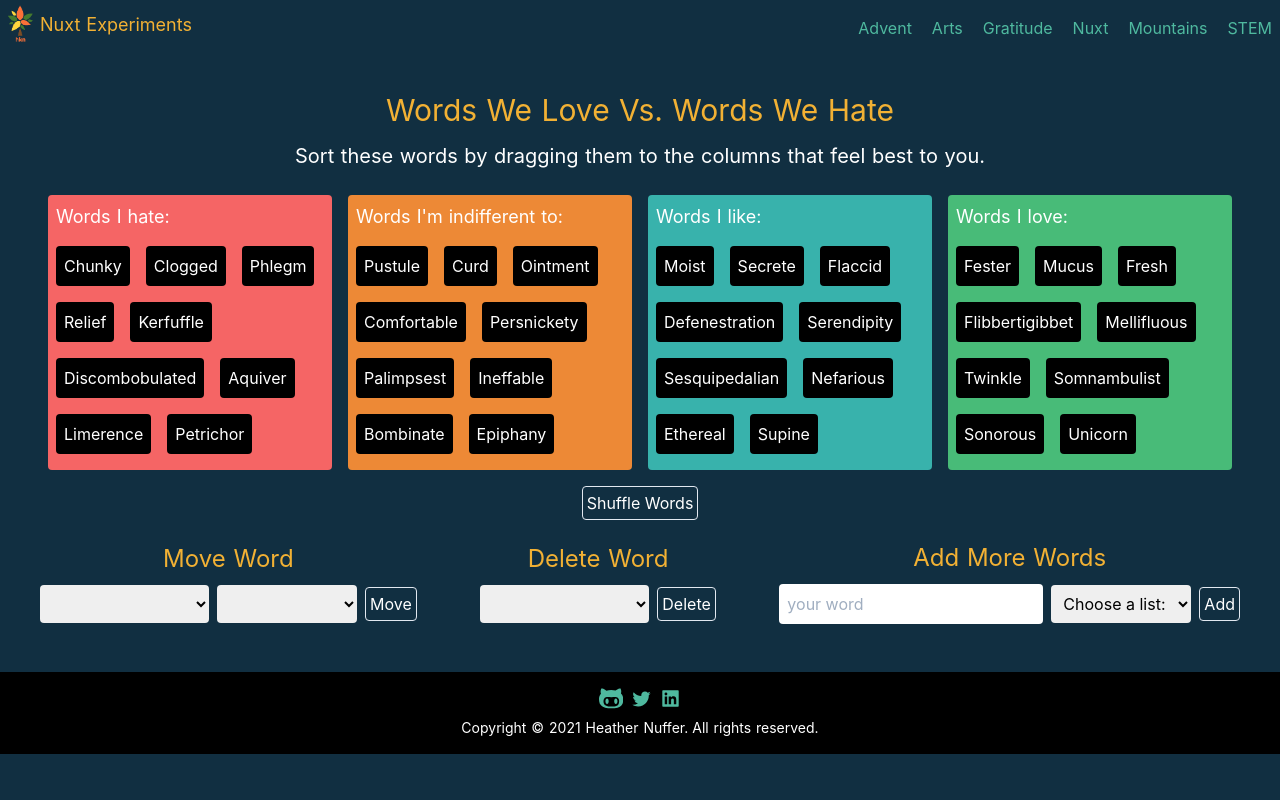
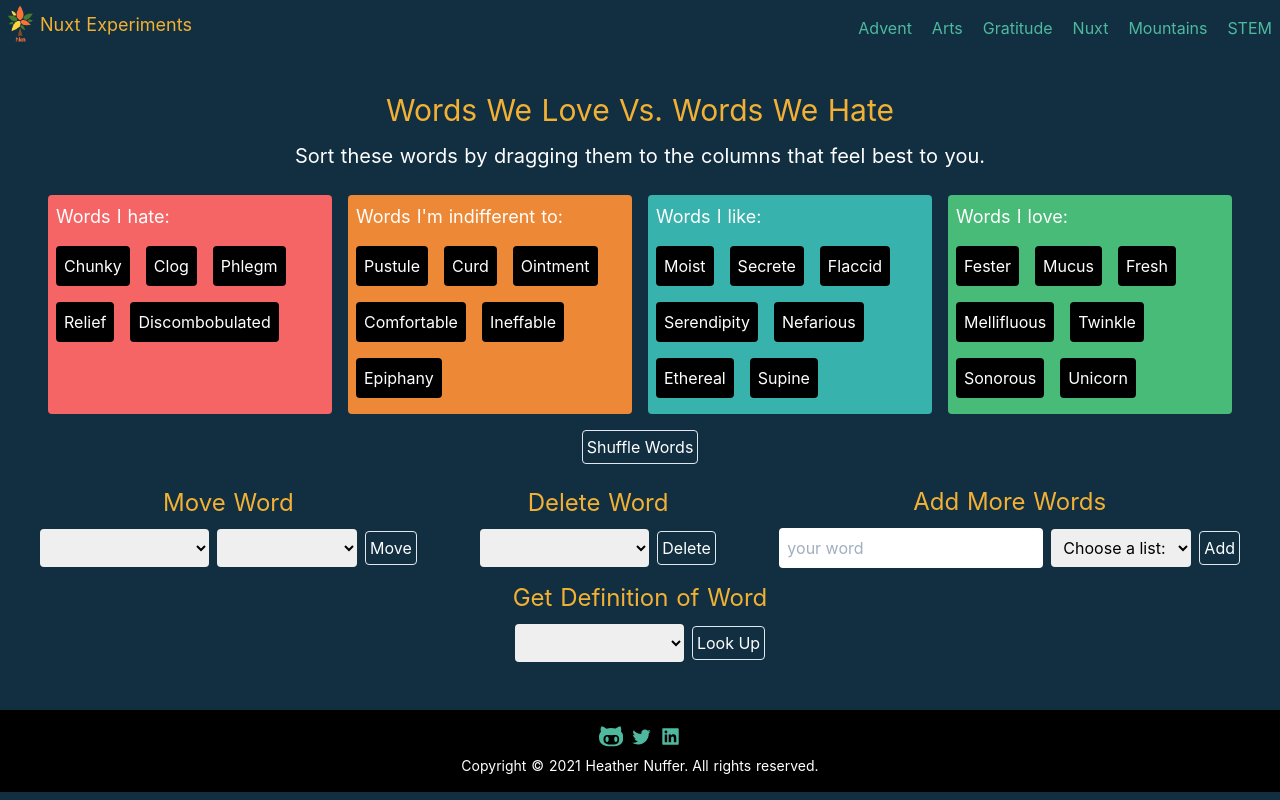
Before and after one commit to ethyl2/nuxt-experiment, a Nuxt app: page /arts/drag-and-drop in a window 1280 px wide. Built offline with nearby package versions, Linux system fonts and the light colour scheme.

Commit message:
Feat: Adds word definition lookup and audio pronunciation

```diff
--- a/nuxt.config.js
+++ b/nuxt.config.js
@@ -44,6 +44,7 @@ export default {
     locationAppId: process.env.LOCATION_APP_ID,
     locationAppCode: process.env.LOCATION_APP_CODE,
     formSubmitUrl: process.env.FORM_SUBMIT_URL,
+    dictionaryApiKey: process.env.DICTIONARY_API_KEY,
   },
 
   // Tailwind configuration
--- a/pages/arts/drag-and-drop.vue
+++ b/pages/arts/drag-and-drop.vue
@@ -249,6 +249,62 @@
         </form>
       </section>
     </div>
+
+    <!-- Definition Lookup Section -->
+    <section>
+      <h2 id="move" class="text-base text-center mt-3 mb-2 md:text-2xl">
+        Get Definition of Word
+      </h2>
+      <form
+        class="flex justify-center items-center mx-auto w-5/6 md:flex-row space-x-2"
+        @submit.prevent="getDefinition"
+      >
+        <select
+          v-model="wordToLookUp"
+          class="text-black p-1 rounded text-xs md:text-base md:p-2"
+          required
+        >
+          <option value="-" selected disabled class="text-xs md:text-base">
+            Pick a word:
+          </option>
+          <option
+            v-for="item in sortedItems"
+            :key="item.id"
+            :value="item.title"
+            class="text-xs md:text-base"
+          >
+            {{ item.title }}
+          </option>
+        </select>
+
+        <button
+          type="submit"
+          class="border rounded text-xs p-1 mx-1 hover:bg-gray-700 md:text-base"
+        >
+          Look Up
+        </button>
+      </form>
+      <div v-if="definitions.length" class="text-center pt-2">
+        <div
+          class="flex justify-center items-center mx-auto text-center space-x-1"
+        >
+          <button v-if="audioUrl.length" type="button" @click="playAudio">
+            🗨️
+          </button>
+          <h3 class="text-sm md:text-lg">{{ wordToLookUp }}</h3>
+        </div>
+        <ul>
+          <li
+            v-for="(definition, index) in definitions"
+            :key="`definition-${index}`"
+            class="text-xs md:text-base"
+          >
+            🟠 {{ definition }}
+          </li>
+        </ul>
+      </div>
+      <p v-if="errorMessage" class="text-center m-1">{{ errorMessage }}</p>
+    </section>
   </div>
 </template>
 
@@ -262,6 +318,12 @@ export default {
       wordToMove: '',
       listToMoveTo: '',
       wordToDelete: '',
+      wordToLookUp: '',
+      definitions: [],
+      lookUpIsPending: false,
+      errorMessage: '',
+      audioUrl: '',
+      audio: null,
       items: [
         {
           id: 0,
@@ -285,7 +347,7 @@ export default {
         },
         {
           id: 4,
-          title: 'Clogged',
+          title: 'Clog',
           list: 1,
         },
         {
@@ -334,26 +396,6 @@ export default {
           list: 2,
         },
         {
-          id: 13,
-          title: 'Defenestration',
-          list: 3,
-        },
-        {
-          id: 14,
-          title: 'Flibbertigibbet',
-          list: 4,
-        },
-        {
-          id: 15,
-          title: 'Kerfuffle',
-          list: 1,
-        },
-        {
-          id: 17,
-          title: 'Persnickety',
-          list: 2,
-        },
-        {
           id: 18,
           title: 'Serendipity',
           list: 3,
@@ -369,24 +411,9 @@ export default {
           list: 1,
         },
         {
-          id: 21,
-          title: 'Palimpsest',
-          list: 2,
-        },
-        {
-          id: 22,
-          title: 'Sesquipedalian',
-          list: 3,
-        },
-        {
           id: 23,
           title: 'Twinkle',
           list: 4,
-        },
-        {
-          id: 24,
-          title: 'Aquiver',
-          list: 1,
         },
         {
           id: 25,
@@ -399,21 +426,6 @@ export default {
           list: 3,
         },
         {
-          id: 27,
-          title: 'Somnambulist',
-          list: 4,
-        },
-        {
-          id: 29,
-          title: 'Limerence',
-          list: 1,
-        },
-        {
-          id: 30,
-          title: 'Bombinate',
-          list: 2,
-        },
-        {
           id: 31,
           title: 'Ethereal',
           list: 3,
@@ -422,11 +434,6 @@ export default {
           id: 28,
           title: 'Sonorous',
           list: 4,
-        },
-        {
-          id: 32,
-          title: 'Petrichor',
-          list: 1,
         },
         {
           id: 33,
@@ -508,6 +515,52 @@ export default {
       )
       this.wordToDelete = ''
     },
+    async getDefinition() {
+      this.audioUrl = ''
+      this.lookupIsPending = true
+      try {
+        const response = await fetch(
+          `https://dictionaryapi.com/api/v3/references/sd3/json/${this.wordToLookUp}?key=${process.env.dictionaryApiKey}`
+        )
+        const data = await response.json()
+
+        // Get pronunciation audio
+        const pronunciation = data[0]?.hwi?.prs
+        let sound = {}
+        let audioSlug = ''
+        if (pronunciation.length) {
+          sound = pronunciation[0].sound ? pronunciation[0].sound : {}
+          audioSlug = sound.audio ? sound.audio : ''
+        }
+        if (audioSlug.length) {
+          this.audioUrl = `https://media.merriam-webster.com/audio/prons/en/us/mp3/${this.wordToLookUp
+            .charAt(0)
+            .toLowerCase()}/${audioSlug}.mp3`
+        }
+
+        this.definitions = data[0].shortdef ? data[0].shortdef : []
+        if (!this.definitions.length) {
+          this.errorMessage = 'Sorry, no definition found'
+          this.wordToLookUp = ''
+        } else {
+          this.errorMessage = ''
+        }
+        this.lookupIsPending = false
+      } catch (error) {
+        this.errorMessage = 'Sorry, no definition found'
+        this.wordToLookUp = ''
+        this.lookupIsPending = false
+        this.definitions = []
+      }
+    },
+    playAudio() {
+      if (this.audio) {
+        this.audio.pause()
+        this.audio.currentTime = 0
+      }
+      this.audio = new Audio(this.audioUrl)
+      this.audio.play()
+    },
   },
 }
 </script>
```
